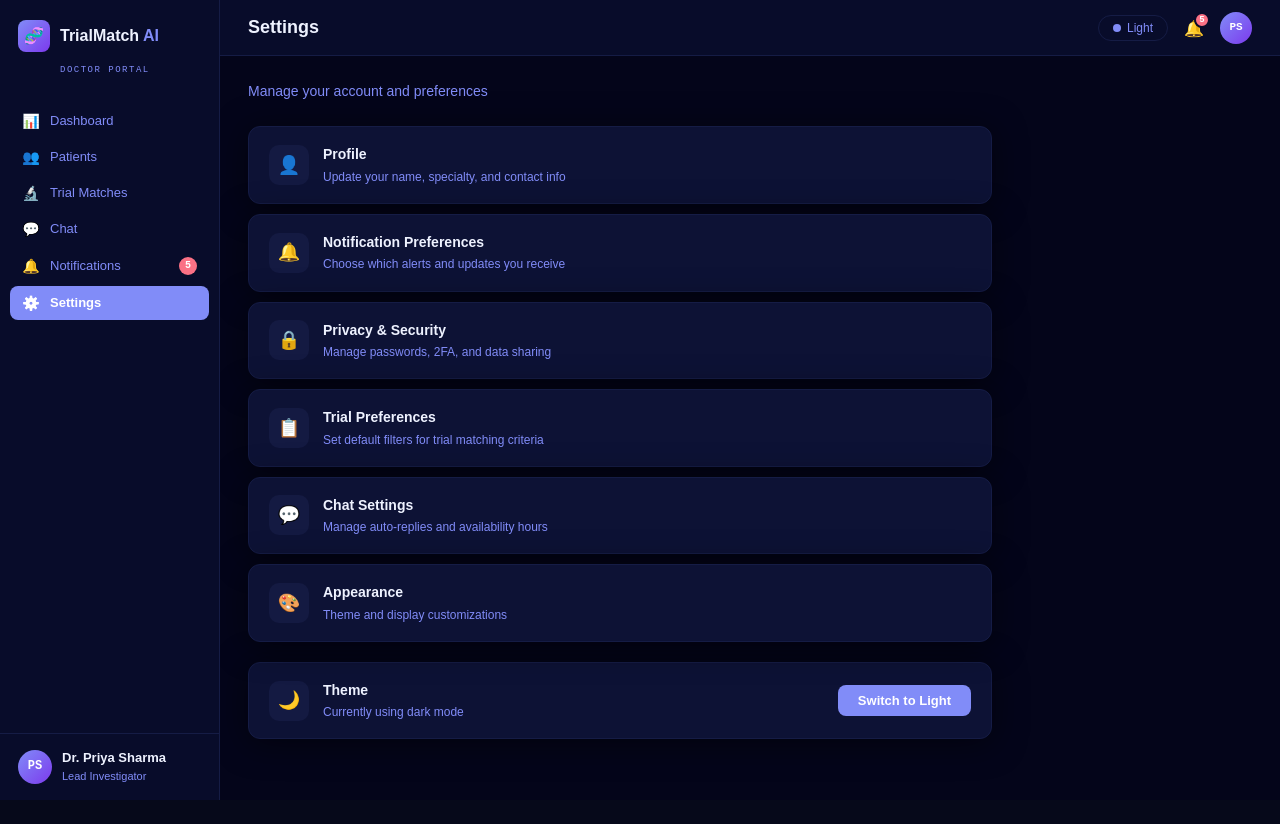
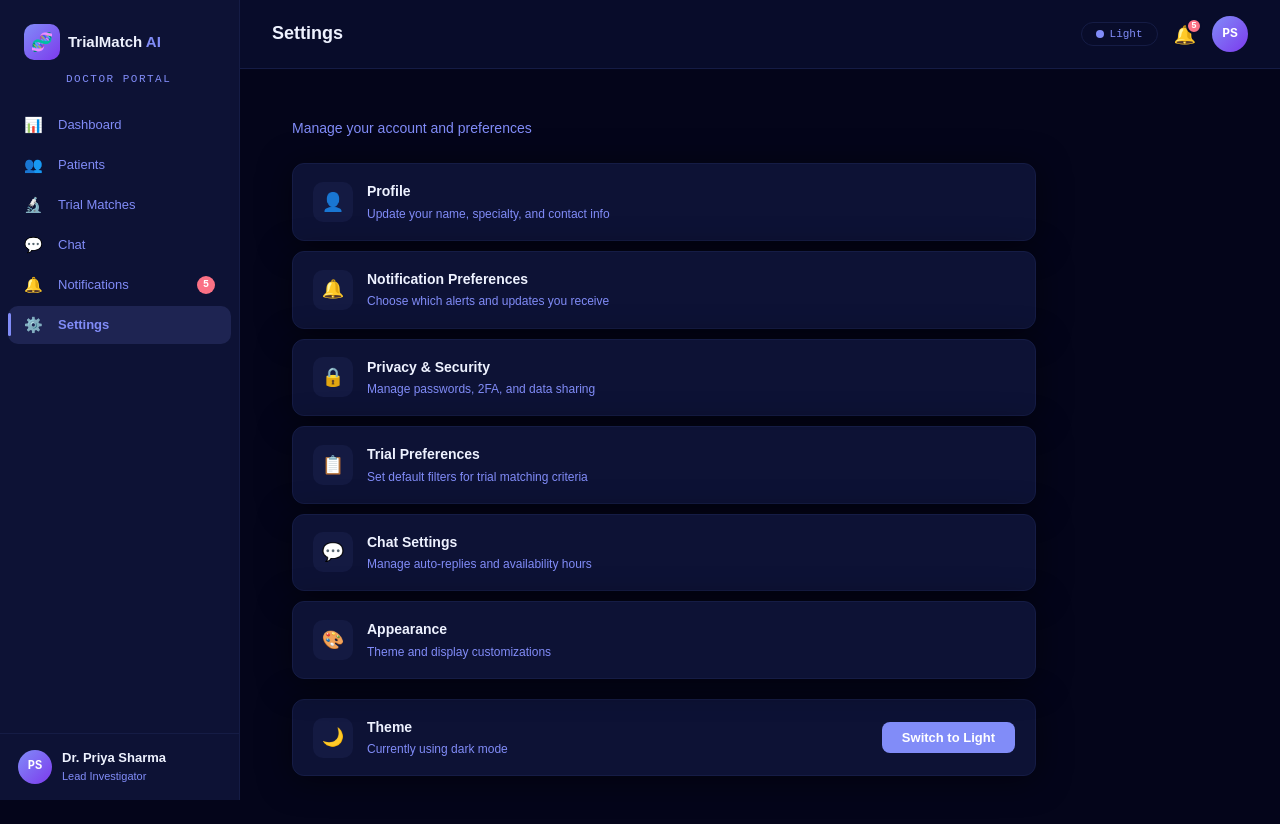
Before and after one commit to Karangupta97/COHERENCE-26_ZeroOne, a React (Vite) app in the folder Frontend/: page /doctor/settings in a window 1280 px wide. Before the commit the page ends 800 px from the top, so only its background shows below. Built offline with nearby package versions, Linux system fonts and the light colour scheme.

Commit message:
feat: implement initial frontend structure including authentication pages and shared layout components.

```diff
--- a/Frontend/src/App.jsx
+++ b/Frontend/src/App.jsx
@@ -3,7 +3,7 @@ import { Routes, Route, Navigate } from 'react-router-dom';
 import { ThemeProvider } from './theme';
 
 // ── Doctor Portal Imports ──
-import LoginPage from './doctor/LoginPage';
+import LoginPage from './Auth/LoginPage';
 import DoctorDashboard from './doctor/DoctorDashboard';
 import DoctorPatients from './doctor/DoctorPatients';
 import PatientDetail from './doctor/PatientDetail';
@@ -78,7 +78,7 @@ function ClinicLayout() {
   return (
     <div style={{ display: 'flex', minHeight: '100vh', overflow: 'hidden' }}>
       <Sidebar activePage={activePage} setPage={setActivePage} />
-      <div style={{ flex: 1, marginLeft: '260px', display: 'flex', flexDirection: 'column', minHeight: '100vh', width: 'calc(100vw - 260px)', maxWidth: 'calc(100vw - 260px)', overflow: 'hidden' }}>
+      <div style={{ flex: 1, marginLeft: 240, display: 'flex', flexDirection: 'column', minHeight: '100vh', width: 'calc(100vw - 240px)', maxWidth: 'calc(100vw - 240px)', overflow: 'hidden' }}>
         <NavBar
           title={PAGE_TITLES[activePage] || 'Clinic Portal'}
           unreadCount={unreadCount}
--- a/Frontend/src/components/shared/DoctorLayout.jsx
+++ b/Frontend/src/components/shared/DoctorLayout.jsx
@@ -5,7 +5,7 @@ import Sidebar from './Sidebar';
 import { ALERTS } from '../../doctor/data/mockData';
 
 function TopBar() {
-    const { colors, fonts, mode, toggleMode } = useTheme();
+    const { colors, fonts, mode, toggleMode, spacing, radius, fontSize } = useTheme();
     const navigate = useNavigate();
     const location = useLocation();
     const [toggleHover, setToggleHover] = useState(false);
@@ -30,8 +30,8 @@ function TopBar() {
             display: 'flex',
             alignItems: 'center',
             justifyContent: 'space-between',
-            padding: '0 28px',
-            height: '56px',
+            padding: `${spacing.md} ${spacing.xl}`,
+            minHeight: 64,
             background: colors.surface,
             borderBottom: `1px solid ${colors.border}`,
             position: 'sticky',
@@ -40,7 +40,7 @@ function TopBar() {
         }}>
             <h1 style={{
                 fontFamily: fonts.heading,
-                fontSize: '18px',
+                fontSize: fontSize.lg,
                 fontWeight: 700,
                 color: colors.textPrimary,
                 margin: 0,
@@ -56,12 +56,12 @@ function TopBar() {
                     onMouseLeave={() => setToggleHover(false)}
                     style={{
                         padding: '5px 14px',
-                        borderRadius: '9999px',
+                        borderRadius: radius.full,
                         background: toggleHover ? colors.card : colors.surface,
                         border: `1px solid ${colors.border}`,
                         color: colors.textSecondary,
-                        fontFamily: fonts.body,
-                        fontSize: '12px',
+                        fontFamily: fonts.mono || fonts.body,
+                        fontSize: fontSize.xs,
                         fontWeight: 500,
                         cursor: 'pointer',
                         display: 'flex',
@@ -86,10 +86,10 @@ function TopBar() {
                     onMouseLeave={() => setBellHover(false)}
                     style={{
                         position: 'relative',
-                        fontSize: '16px',
-                        padding: '6px',
-                        borderRadius: '8px',
-                        background: bellHover ? `${colors.accent}08` : 'transparent',
+                        fontSize: 18,
+                        padding: 6,
+                        borderRadius: radius.md,
+                        background: bellHover ? colors.card : 'transparent',
                         border: 'none',
                         cursor: 'pointer',
                         transition: 'all 0.2s ease',
@@ -99,14 +99,14 @@ function TopBar() {
                     {alertCount > 0 && (
                         <span style={{
                             position: 'absolute',
-                            top: '0px',
-                            right: '0px',
-                            width: '16px',
-                            height: '16px',
-                            borderRadius: '50%',
+                            top: 0,
+                            right: 0,
+                            width: 16,
+                            height: 16,
+                            borderRadius: radius.full,
                             background: colors.red,
                             color: '#fff',
-                            fontSize: '9px',
+                            fontSize: 9,
                             fontWeight: 700,
                             fontFamily: fonts.mono,
                             display: 'flex',
@@ -121,14 +121,14 @@ function TopBar() {
 
                 {/* Avatar */}
                 <div style={{
-                    width: '32px',
-                    height: '32px',
-                    borderRadius: '50%',
+                    width: 36,
+                    height: 36,
+                    borderRadius: radius.full,
                     background: `linear-gradient(135deg, ${colors.accent}, #7C3AED)`,
                     display: 'flex',
                     alignItems: 'center',
                     justifyContent: 'center',
-                    fontSize: '11px',
+                    fontSize: fontSize.sm,
                     fontFamily: fonts.mono,
                     fontWeight: 700,
                     color: '#fff',
@@ -142,7 +142,7 @@ function TopBar() {
 }
 
 export default function DoctorLayout({ children }) {
-    const { colors } = useTheme();
+    const { colors, spacing } = useTheme();
 
     return (
         <div style={{
@@ -153,13 +153,13 @@ export default function DoctorLayout({ children }) {
             <Sidebar />
             <div style={{
                 flex: 1,
-                marginLeft: '220px',
+                marginLeft: 240,
                 minHeight: '100vh',
                 display: 'flex',
                 flexDirection: 'column',
             }}>
                 <TopBar />
-                <main style={{ flex: 1 }}>
+                <main style={{ flex: 1, padding: spacing.lg, overflow: 'auto' }}>
                     {children}
                 </main>
             </div>
--- a/Frontend/src/components/shared/Sidebar.jsx
+++ b/Frontend/src/components/shared/Sidebar.jsx
@@ -27,7 +27,7 @@ const DOCTOR_NAV_ITEMS = [
 ];
 
 export default function Sidebar({ activePage, setPage }) {
-    const { colors, fonts } = useTheme();
+    const { colors, fonts, spacing, radius, fontSize } = useTheme();
     const navigate = useNavigate();
     const location = useLocation();
     const [hoveredItem, setHoveredItem] = useState(null);
@@ -57,9 +57,9 @@ export default function Sidebar({ activePage, setPage }) {
 
     return (
         <aside style={{
-            width: '220px',
+            width: 240,
             minHeight: '100vh',
-            background: colors.surface,
+            background: colors.card,
             borderRight: `1px solid ${colors.border}`,
             display: 'flex',
             flexDirection: 'column',
@@ -67,36 +67,37 @@ export default function Sidebar({ activePage, setPage }) {
             top: 0,
             left: 0,
             zIndex: 100,
+            fontFamily: fonts.body,
         }}>
             {/* Logo */}
             <div
                 onClick={() => isClinicMode ? null : navigate('/doctor/dashboard')}
                 style={{
-                    padding: '20px 18px 16px',
+                    padding: `${spacing.lg} ${spacing.lg} ${spacing.md}`,
                     cursor: isClinicMode ? 'default' : 'pointer',
                 }}
             >
                 <div style={{
                     display: 'flex',
                     alignItems: 'center',
-                    gap: '10px',
-                    marginBottom: '2px',
+                    gap: spacing.sm,
+                    marginBottom: spacing.xs,
                 }}>
                     <div style={{
-                        width: '32px',
-                        height: '32px',
-                        borderRadius: '8px',
+                        width: 36,
+                        height: 36,
+                        borderRadius: radius.md,
                         background: `linear-gradient(135deg, ${colors.accent}, #7C3AED)`,
                         display: 'flex',
                         alignItems: 'center',
                         justifyContent: 'center',
-                        fontSize: '16px',
+                        fontSize: fontSize.lg,
                     }}>
                         🧬
                     </div>
                     <span style={{
                         fontFamily: fonts.heading,
-                        fontSize: '16px',
+                        fontSize: fontSize.base,
                         fontWeight: 700,
                         color: colors.textPrimary,
                     }}>
@@ -105,18 +106,18 @@ export default function Sidebar({ activePage, setPage }) {
                 </div>
                 <span style={{
                     fontFamily: fonts.mono,
-                    fontSize: '9px',
+                fontSize: fontSize.xs,
                     color: colors.textSecondary,
                     textTransform: 'uppercase',
-                    letterSpacing: '1.5px',
-                    marginLeft: '42px',
+                letterSpacing: '1.5px',
+                marginLeft: 42,
                 }}>
                     {portalLabel}
                 </span>
             </div>
 
             {/* Nav items */}
-            <nav style={{ flex: 1, padding: '8px 10px', display: 'flex', flexDirection: 'column', gap: '2px' }}>
+            <nav style={{ flex: 1, padding: `0 ${spacing.sm}`, display: 'flex', flexDirection: 'column', gap: 2 }}>
                 {navItems.map((item) => {
                     const active = isClinicMode ? activePage === item.key : isDoctorActive(item);
                     const hovered = hoveredItem === item.key;
@@ -129,31 +130,35 @@ export default function Sidebar({ activePage, setPage }) {
                             style={{
                                 display: 'flex',
                                 alignItems: 'center',
-                                gap: '10px',
-                                padding: '9px 12px',
-                                borderRadius: '8px',
-                                fontSize: '13px',
+                                gap: spacing.md,
+                                padding: `10px ${spacing.md}`,
+                                borderRadius: radius.md,
+                                fontSize: fontSize.sm,
                                 fontWeight: active ? 600 : 400,
                                 fontFamily: fonts.body,
-                                color: active ? '#FFFFFF' : hovered ? '#FFFFFF' : colors.textSecondary,
-                                background: active ? colors.accent : hovered ? `${colors.accent}cc` : 'transparent',
+                                color: active ? colors.accent : colors.textSecondary,
+                                background: active ? colors.accentGlow : hovered ? `${colors.border}80` : 'transparent',
                                 border: 'none',
                                 cursor: 'pointer',
                                 transition: 'all 0.2s ease',
                                 width: '100%',
                                 textAlign: 'left',
+                                position: 'relative',
                             }}
                         >
-                            <span style={{ fontSize: '14px', width: '18px', textAlign: 'center', filter: (active || hovered) ? 'brightness(10)' : 'none' }}>{item.icon}</span>
+                            {active && (
+                                <div style={{ position: 'absolute', left: 0, top: '20%', bottom: '20%', width: 3, borderRadius: 2, background: colors.accent }} />
+                            )}
+                            <span style={{ fontSize: fontSize.base, width: 18, textAlign: 'center' }}>{item.icon}</span>
                             <span style={{ flex: 1 }}>{item.label}</span>
                             {isClinicMode && item.key === 'notifications' && unreadCount > 0 && (
                                 <span style={{
-                                    minWidth: '18px',
-                                    height: '18px',
-                                    borderRadius: '9999px',
+                                    minWidth: 18,
+                                    height: 18,
+                                    borderRadius: radius.full,
                                     background: (active || hovered) ? 'rgba(255,255,255,0.25)' : colors.red,
                                     color: '#fff',
-                                    fontSize: '10px',
+                                    fontSize: 10,
                                     fontWeight: 700,
                                     fontFamily: fonts.mono,
                                     display: 'flex',
@@ -166,12 +171,12 @@ export default function Sidebar({ activePage, setPage }) {
                             )}
                             {!isClinicMode && item.badge && (
                                 <span style={{
-                                    minWidth: '18px',
-                                    height: '18px',
-                                    borderRadius: '9999px',
+                                    minWidth: 18,
+                                    height: 18,
+                                    borderRadius: radius.full,
                                     background: (active || hovered) ? 'rgba(255,255,255,0.25)' : colors.red,
                                     color: '#fff',
-                                    fontSize: '10px',
+                                    fontSize: 10,
                                     fontWeight: 700,
                                     fontFamily: fonts.mono,
                                     display: 'flex',
```
Also changed, not shown: Frontend/src/Auth/LoginPage.jsx (renamed from Frontend/src/doctor/LoginPage.jsx), Frontend/src/Auth/Signup.jsx (added).
